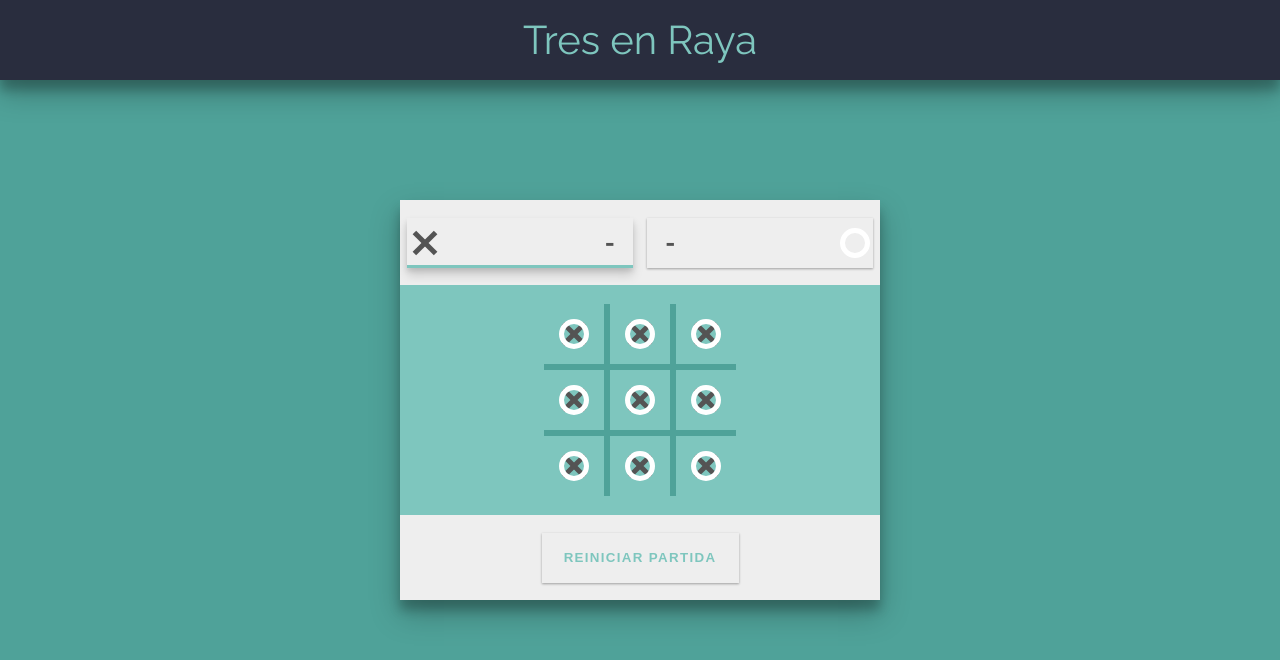
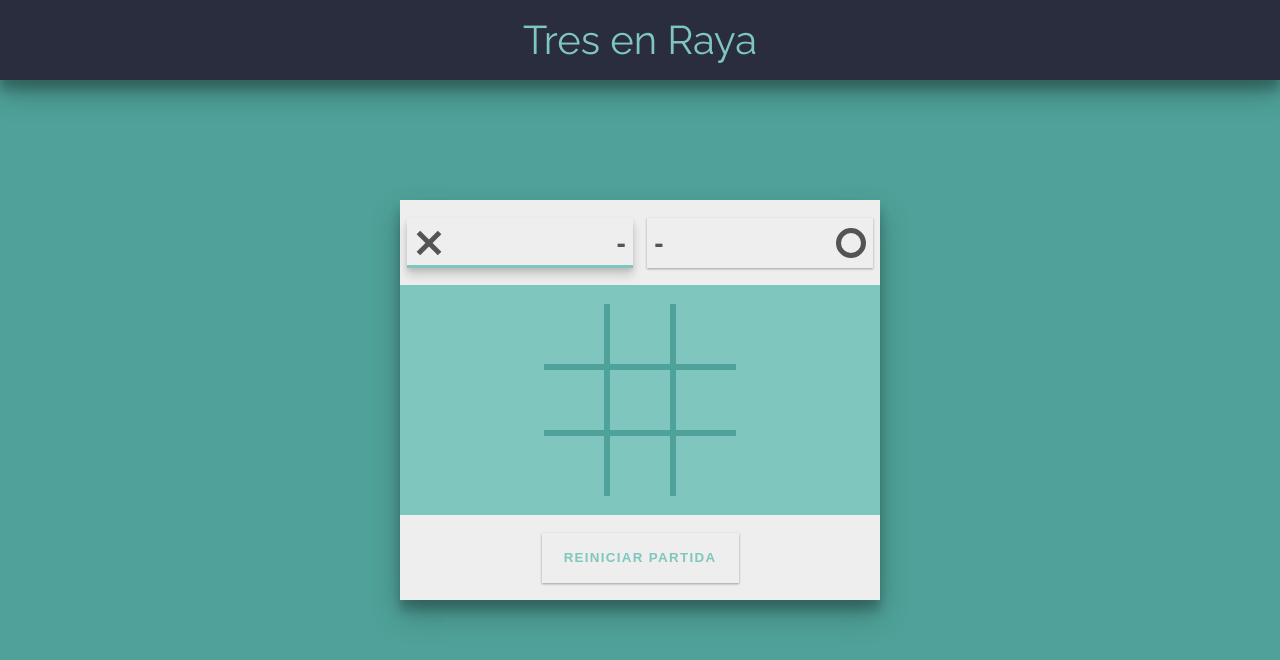
Before and after one commit to christianmed/juego-tres-en-raya-2, a website: page dev/index.pug in a window 1280 px wide. Drawn offline with nearby package versions, Linux system fonts and the light colour scheme; files that its build step writes are made by us from their sources; files whose address does not match are found by name.

Commit message:
Se crean las figuras cross y circle y ahora se introducen en las celdas de acuerdo al jugador

```diff
--- a/dev/index.pug
+++ b/dev/index.pug
@@ -15,19 +15,17 @@ html(lang="es")
           .players
             .player-X
               .name
-                .cross
               .points#pointsX -
             .player-O
               .points#pointsO -
               .name
-                .circle
         .game-container__body
           .game-grid#game-grid
             - var n = 10
             while --n
               .cell
-                .cross
-                .circle
+                .cross.hide
+                .circle.hide
         footer.game-container__footer
           button.btn-reset#btn-reset Reiniciar Partida
 
--- a/dev/scss/styles.scss
+++ b/dev/scss/styles.scss
@@ -69,30 +69,58 @@ body {
       align-items: center;
 
       [class^="player-"] {
+        position: relative;
         width: 47%;
         height: 50px;
-        display: flex;
-        justify-content: space-between;
-        align-items: center;
-        padding: 0 .75em;
-        font-size: 1.5em;
+        line-height: 55px;
+        font-family: sans-serif;
+        font-size: 1.75em;
+        color: var(--color6);
         font-weight: 600;
-        color: var(--color6);
         transition: all 0.3s cubic-bezier(.25,.8,.25,1);
         box-shadow:
           0 1px 3px rgba(0,0,0,0.12),
           0 1px 2px rgba(0,0,0,0.24);
-
-        .name {
-          position: relative;
-          // left: .5em;
-        }
 
         &.current {
           box-shadow:
             0 7px 10px rgba(0, 0, 0, 0.15),
             0 3px 5px rgba(0, 0, 0, 0.10),
             inset 0 -3px 0px var(--color2);
+        }
+      }
+
+      .player-X {
+
+        .name {
+          @include cross(30px, 5px, var(--color6));
+          top: 50%;
+          transform: translateY(-50%);
+          left: .25em;
+        }
+
+        .points {
+          position: absolute;
+          top: 50%;
+          transform: translateY(-50%);
+          right: .25em;
+        }
+      }
+
+      .player-O {
+
+        .name {
+          @include circle(30px, 5px, var(--color6));
+          top: 50%;
+          transform: translateY(-50%);
+          right: .25em;
+        }
+
+        .points {
+          position: absolute;
+          top: 50%;
+          transform: translateY(-50%);
+          left: .25em;
         }
       }
     }
@@ -220,6 +248,10 @@ body {
   top: 50%;
   left: 50%;
   transform: translate(-50%, -50%);
+
+  &.hide {
+    display: none;
+  }
 }
 
 .circle {
@@ -227,4 +259,8 @@ body {
   top: 50%;
   left: 50%;
   transform: translate(-50%, -50%);
+
+  &.hide {
+    display: none;
+  }
 }
```
Also changed, not shown: dist/css/styles.css, dist/index.html, dist/js/app.js.
